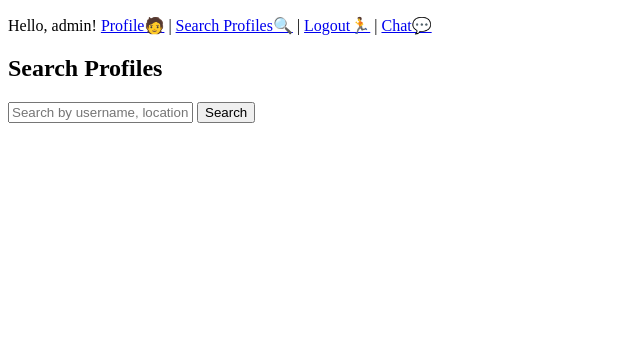
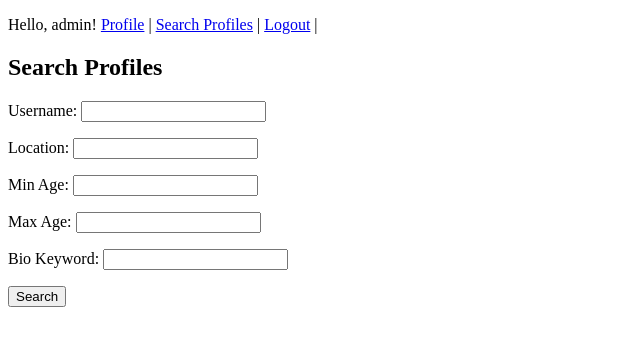
Before and after one commit to LTTakahashi/roommate-finder, a Django app: page /search/ in a window 1280 px wide. Shown: the top 346 px of the page, without its empty margins (0-640 px from the left). Run offline with Django 5.2, Linux system fonts and the light colour scheme; a user stored in the database is signed in.

Commit message:
Advance Search/Filtering

```diff
--- a/core/forms.py
+++ b/core/forms.py
@@ -20,3 +20,10 @@ class ProfileUpdateForm(forms.ModelForm):
     class Meta:
         model = Profile
         fields = ['location', 'bio', 'age', 'profile_picture']
+
+class ProfileFilterForm(forms.Form):
+    username = forms.CharField(required=False, label='Username')
+    location = forms.CharField(required=False, label='Location')
+    min_age = forms.IntegerField(required=False, label='Min Age')
+    max_age = forms.IntegerField(required=False, label='Max Age')
+    bio_keyword = forms.CharField(required=False, label='Bio Keyword')
--- a/core/templates/base.html
+++ b/core/templates/base.html
@@ -7,13 +7,10 @@
     {% if user.is_authenticated %}
         <p>
             Hello, {{ user.username }}!
-            <a href="{% url 'profile' %}">Profile🧑</a> |
-            <a href="{% url 'search_profiles' %}">Search Profiles🔍</a> |
-            <a href="{% url 'logout' %}">Logout🏃</a> |
-            {% comment %}
-                incomplete fix when chat system added
-            {% endcomment %}
-            <a href="{% url 'profile' %}">Chat💬</a>
+            <a href="{% url 'profile' %}">Profile</a> |
+            <a href="{% url 'search_profiles' %}">Search Profiles</a> |
+            <a href="{% url 'logout' %}">Logout</a> |
+
         </p>
     {% else %}
         <a href="{% url 'login' %}">Login</a> |
--- a/core/templates/search.html
+++ b/core/templates/search.html
@@ -4,7 +4,7 @@
 <h2>Search Profiles</h2>
 
 <form method="get">
-    <input type="text" name="q" placeholder="Search by username, location, or bio..." value="{{ query }}">
+    {{ form.as_p }}
     <button type="submit">Search</button>
 </form>
 
@@ -18,12 +18,11 @@
           Age: {{ profile.age }}<br>
           Bio: {{ profile.bio }}<br>
 
-          <!-- ✅ Correct link format -->
           <a href="{% url 'chat_room' profile.user.username %}">Message</a>
         </li>
       {% endfor %}
     </ul>
-{% elif query %}
-    <p>No profiles found matching "{{ query }}".</p>
+{% elif form.is_bound %}
+    <p>No profiles found with these filters.</p>
 {% endif %}
 {% endblock %}
--- a/core/views.py
+++ b/core/views.py
@@ -3,7 +3,7 @@ from django.contrib.auth.models import User
 from django.contrib.auth import login, logout
 from django.contrib.auth.decorators import login_required
 from django.contrib import messages
-from .forms import UserRegisterForm, UserLoginForm, ProfileUpdateForm
+from .forms import UserRegisterForm, UserLoginForm, ProfileUpdateForm, ProfileFilterForm
 from django.db.models import Q
 from .models import Profile
 
@@ -57,19 +57,35 @@ def logout_view(request):
 
 @login_required
 def search_profiles(request):
-    query = request.GET.get('q', '')
-    results = []
+    form = ProfileFilterForm(request.GET or None)
+    results = Profile.objects.none()  # default empty if no search
 
-    if query:
-        results = Profile.objects.filter(
-            Q(user__username__icontains=query) |
-            Q(location__icontains=query) |
-            Q(bio__icontains=query)
-        )
+    if form.is_valid():
+        username = form.cleaned_data.get('username')
+        location = form.cleaned_data.get('location')
+        min_age = form.cleaned_data.get('min_age')
+        max_age = form.cleaned_data.get('max_age')
+        bio_keyword = form.cleaned_data.get('bio_keyword')
+
+        # Start building a Q object
+        query = Q()
+
+        if username:
+            query &= Q(user__username__icontains=username)
+        if location:
+            query &= Q(location__icontains=location)
+        if min_age is not None:
+            query &= Q(age__gte=min_age)
+        if max_age is not None:
+            query &= Q(age__lte=max_age)
+        if bio_keyword:
+            query &= Q(bio__icontains=bio_keyword)
+
+        results = Profile.objects.filter(query)
 
     context = {
-        'profiles': results,
-        'query': query,
+        'form': form,
+        'profiles': results
     }
     return render(request, 'search.html', context)
 
--- a/requirements.txt
+++ b/requirements.txt
@@ -8,3 +8,4 @@ whitenoise==6.9.0
 Pillow==9.5.0
 dj_database_url==2.3.0
 psycopg2==2.9.7
+psycopg2-binary==2.9.7
```
